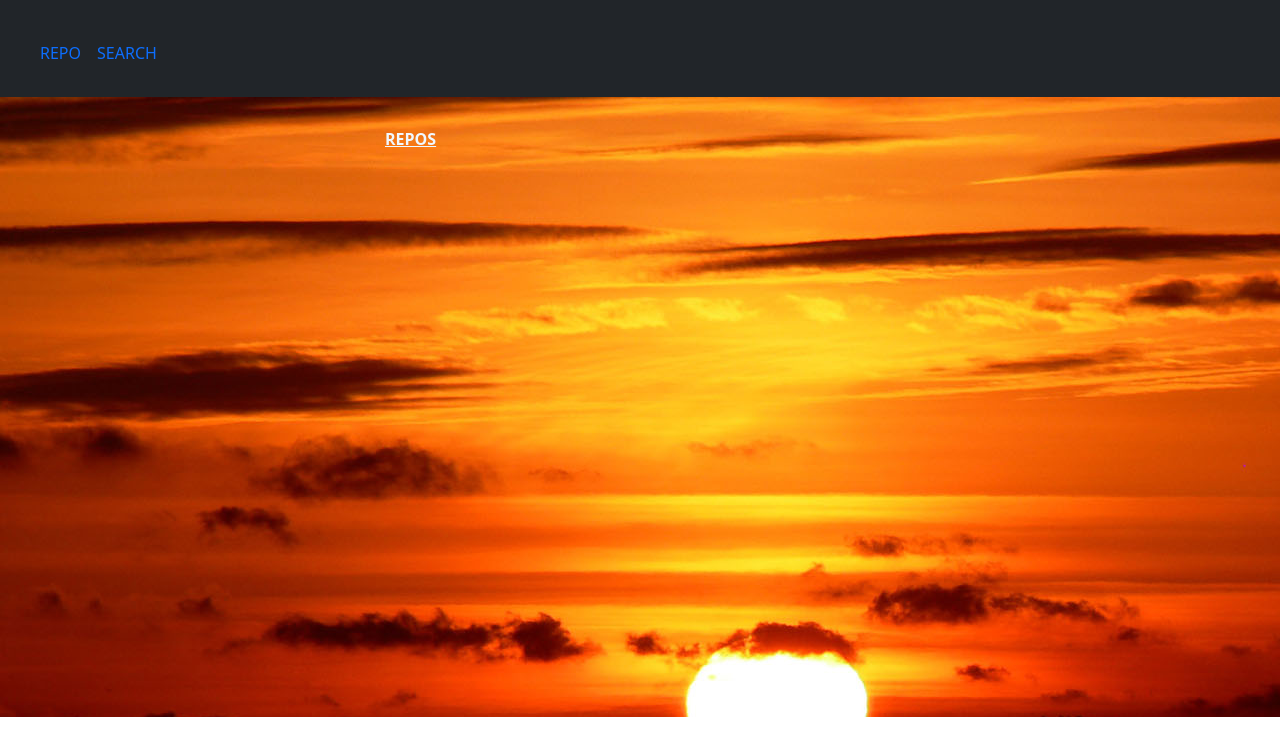
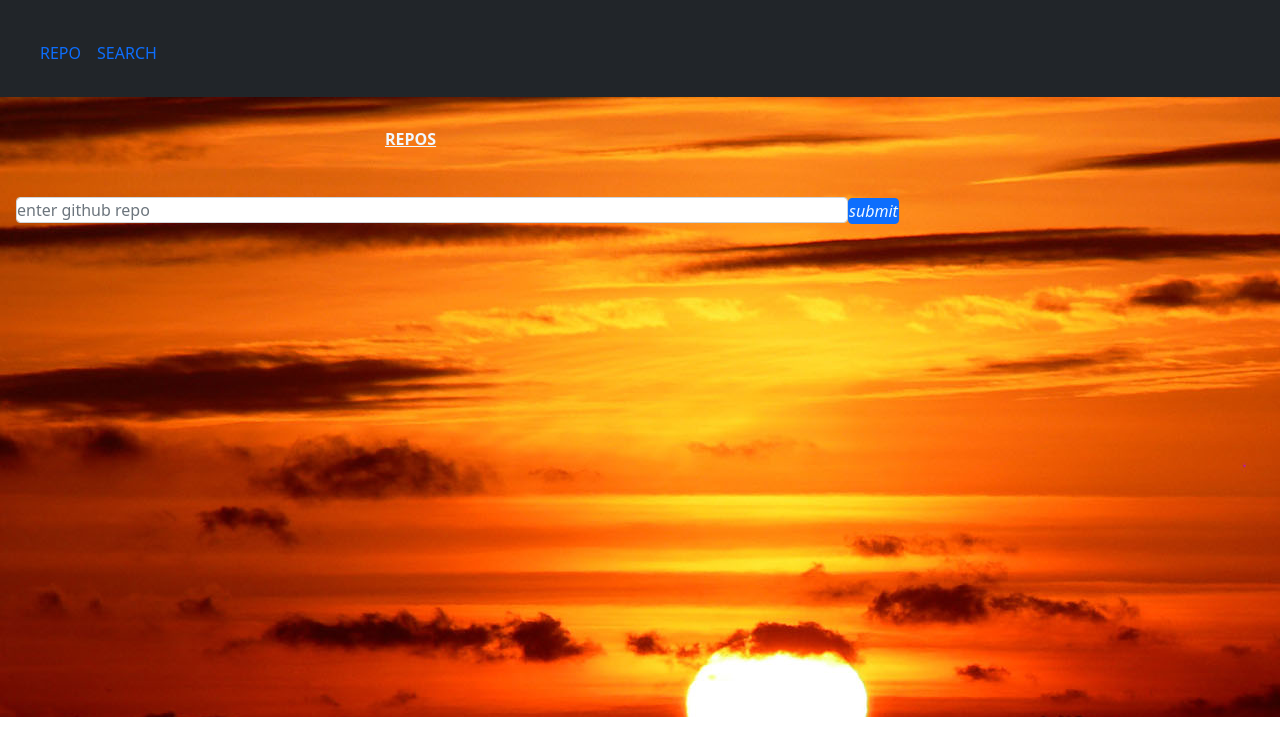
Before and after one commit to haimy254/githubapi, an Angular app: page /profile in a window 1280 px wide. Shown: the top 756 px of the page. Built offline with nearby package versions, Linux system fonts and the light colour scheme.

Commit message:
searchbar repo

```diff
--- a/src/app/profile/profile.component.html
+++ b/src/app/profile/profile.component.html
@@ -1,6 +1,31 @@
 <div class="container-fluid">
 
    <P class="profile-title"><strong><u>REPOS</u></strong> </P>
+   <div class="row p-3">
+      <div class="col-md-8">
+        <div>
+          <input
+            type="search"
+            id="form1"
+            class="form-control"
+            name="userName"
+            placeholder="enter github repo"
+            required
+            #userName
+          />
+          <label class="form-label" for="form1"></label>
+        </div>
+      </div>
+      <div class="col-md-4">
+        <button
+          type="button"
+          (click)="onSubmit()"
+          class="btn btn-primary"
+        >
+          <i class="fas fa-search">submit</i>
+        </button>
+      </div>
+    </div>
 
 
 </div>
--- a/src/app/profile/profile.component.ts
+++ b/src/app/profile/profile.component.ts
@@ -11,4 +11,5 @@ export class ProfileComponent implements OnInit {
   constructor() {}
 
   ngOnInit(): void {}
+  onSubmit(){}
 }
```
